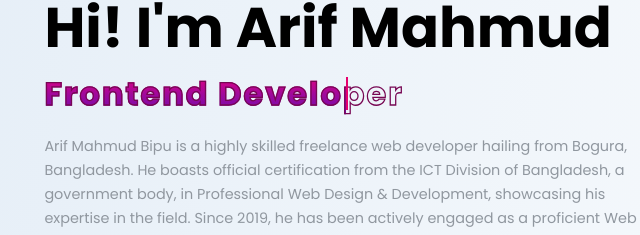
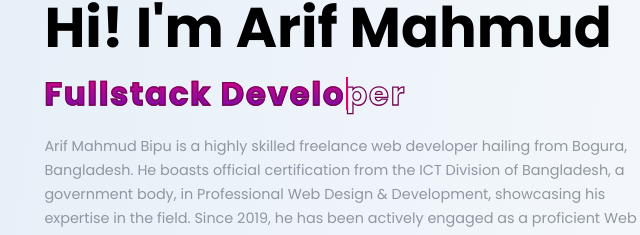
Before and after one commit to arifmbipu/bipu.github.io, a plain HTML site: page index.html in a window 1280 px wide. Shown: the part 197-432 px from the top of the page, 58-698 px from the left. Drawn offline with nearby package versions, Linux system fonts and the light colour scheme.

Commit message:
modification in index.html

```diff
--- a/index.html
+++ b/index.html
@@ -42,7 +42,7 @@
             <h1>Hi! I'm Arif Mahmud</h1>
 
             <div class="text-animate">
-                <h2>Frontend Developer</h2>
+                <h2>Fullstack Developer</h2>
             </div>
 
             <p>Arif Mahmud Bipu is a highly skilled freelance web developer hailing from Bogura, Bangladesh.
```
